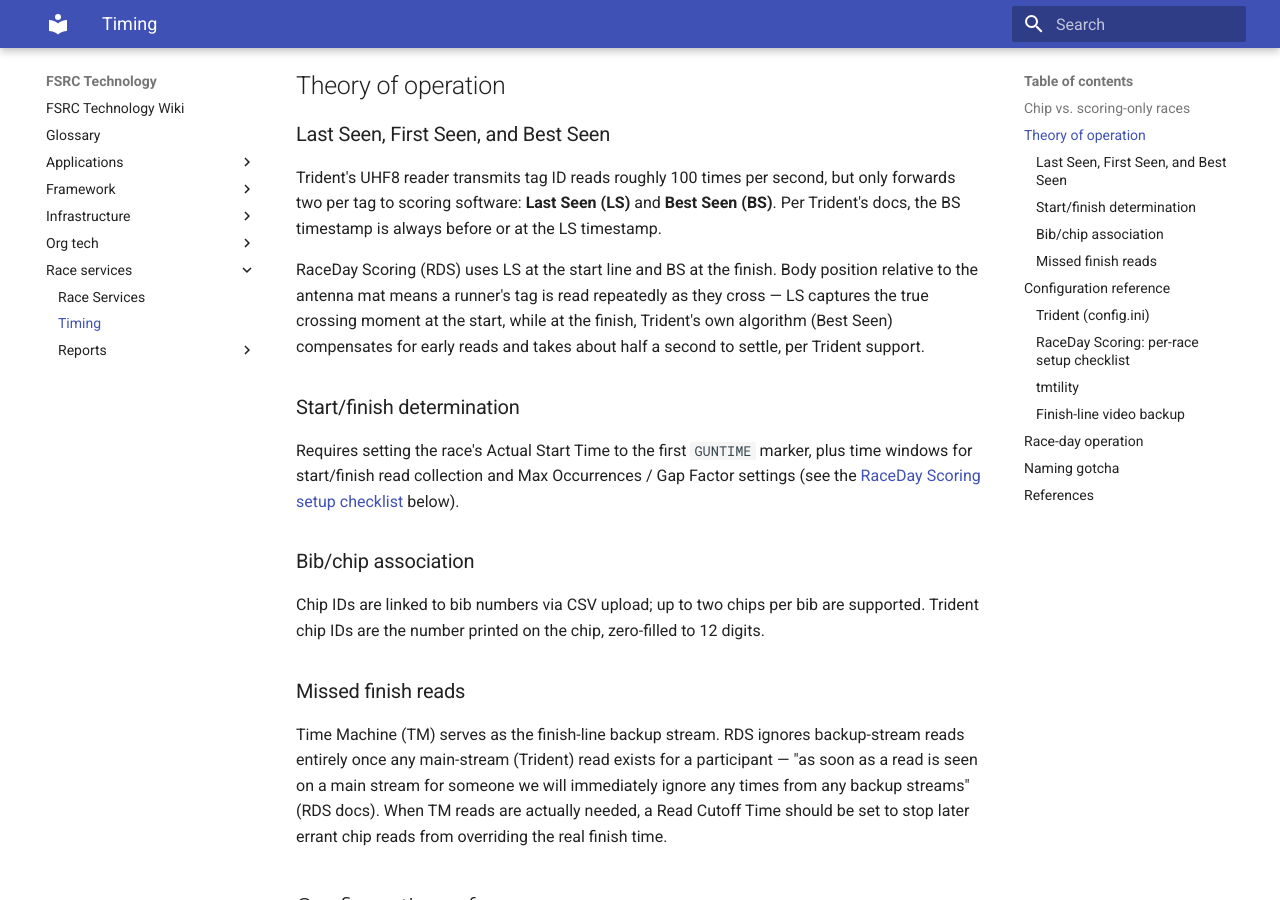
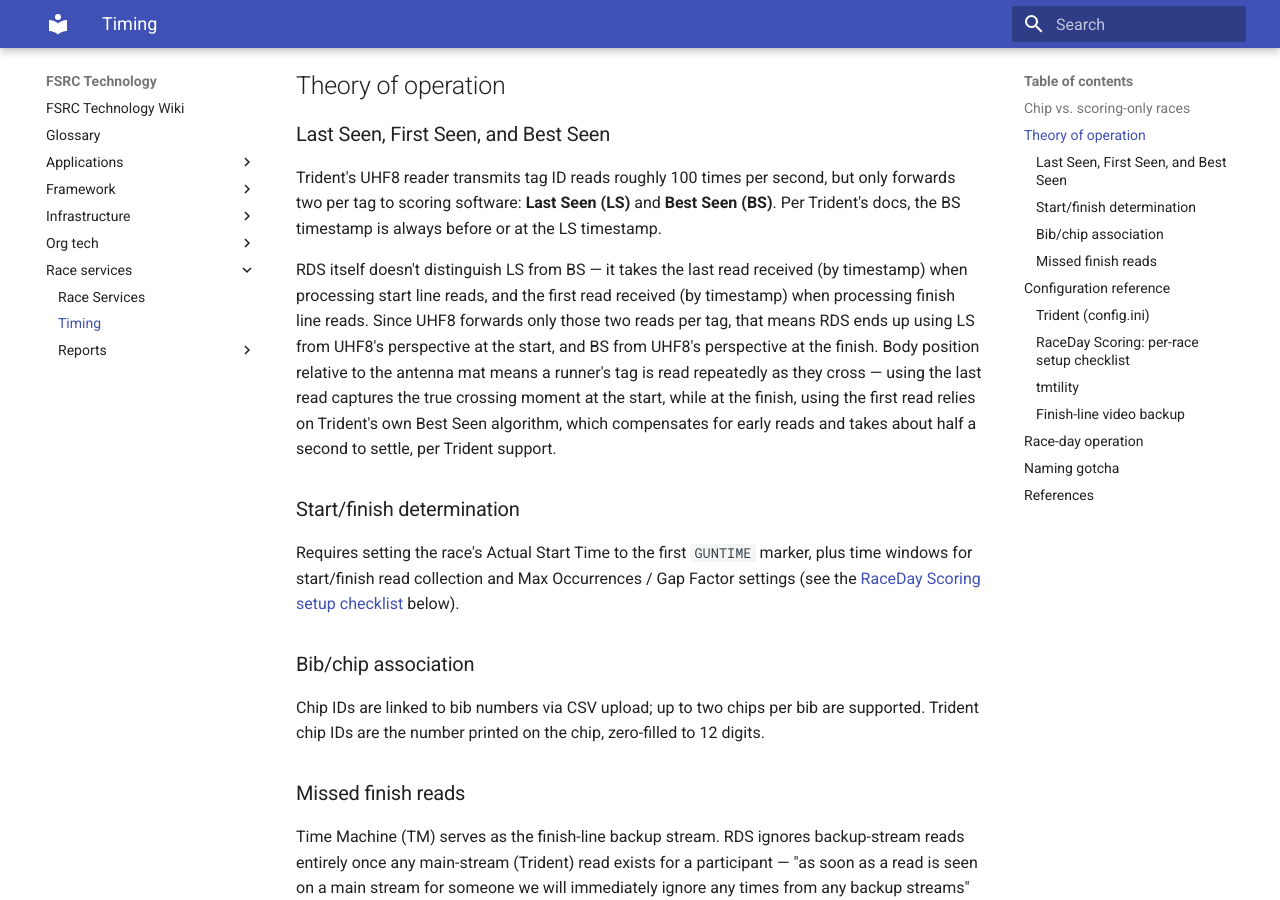
Before and after one commit to louking/fsrc-tech, an MkDocs documentation site: the page built from docs/race-services/timing.md, in a window 1280 px wide and 900 px high, scrolled down 683 px. Built offline with MkDocs 1.6.1 and Material for MkDocs 9.7.7, drawn with Linux system fonts in a browser that asks for light colours.

Commit message:
clarify RDS read usage algorithm

```diff
--- a/docs/race-services/timing.md
+++ b/docs/race-services/timing.md
@@ -19,7 +19,7 @@ The rest of this page marks configuration values as **(chip)** or **(scoring)**
 
 Trident's UHF8 reader transmits tag ID reads roughly 100 times per second, but only forwards two per tag to scoring software: **Last Seen (LS)** and **Best Seen (BS)**. Per Trident's docs, the BS timestamp is always before or at the LS timestamp.
 
-RaceDay Scoring (RDS) uses LS at the start line and BS at the finish. Body position relative to the antenna mat means a runner's tag is read repeatedly as they cross — LS captures the true crossing moment at the start, while at the finish, Trident's own algorithm (Best Seen) compensates for early reads and takes about half a second to settle, per Trident support.
+RDS itself doesn't distinguish LS from BS — it takes the last read received (by timestamp) when processing start line reads, and the first read received (by timestamp) when processing finish line reads. Since UHF8 forwards only those two reads per tag, that means RDS ends up using LS from UHF8's perspective at the start, and BS from UHF8's perspective at the finish. Body position relative to the antenna mat means a runner's tag is read repeatedly as they cross — using the last read captures the true crossing moment at the start, while at the finish, using the first read relies on Trident's own Best Seen algorithm, which compensates for early reads and takes about half a second to settle, per Trident support.
 
 ### Start/finish determination
 
```
Also changed, not shown: CHANGELOG.md (+4 -0 lines).
